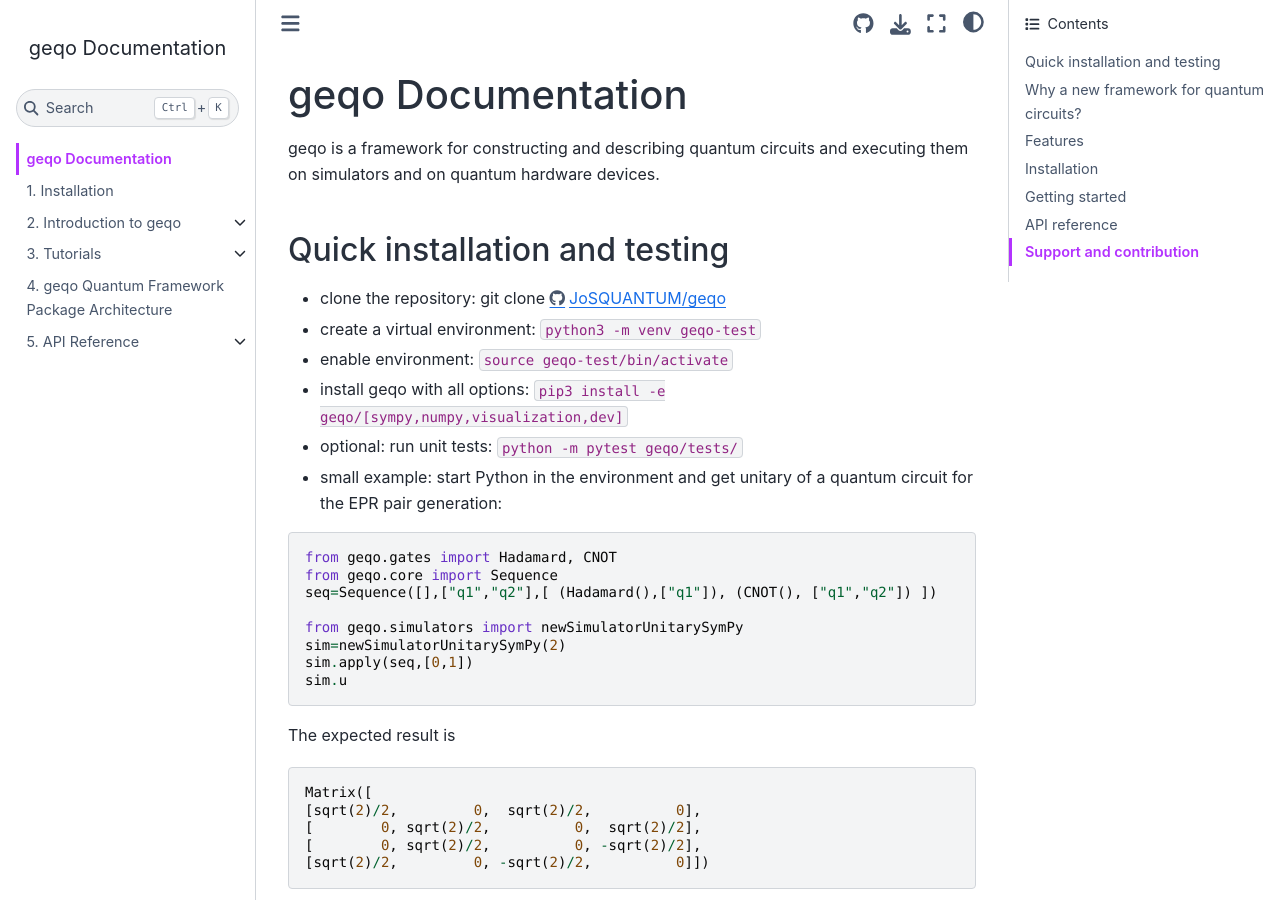
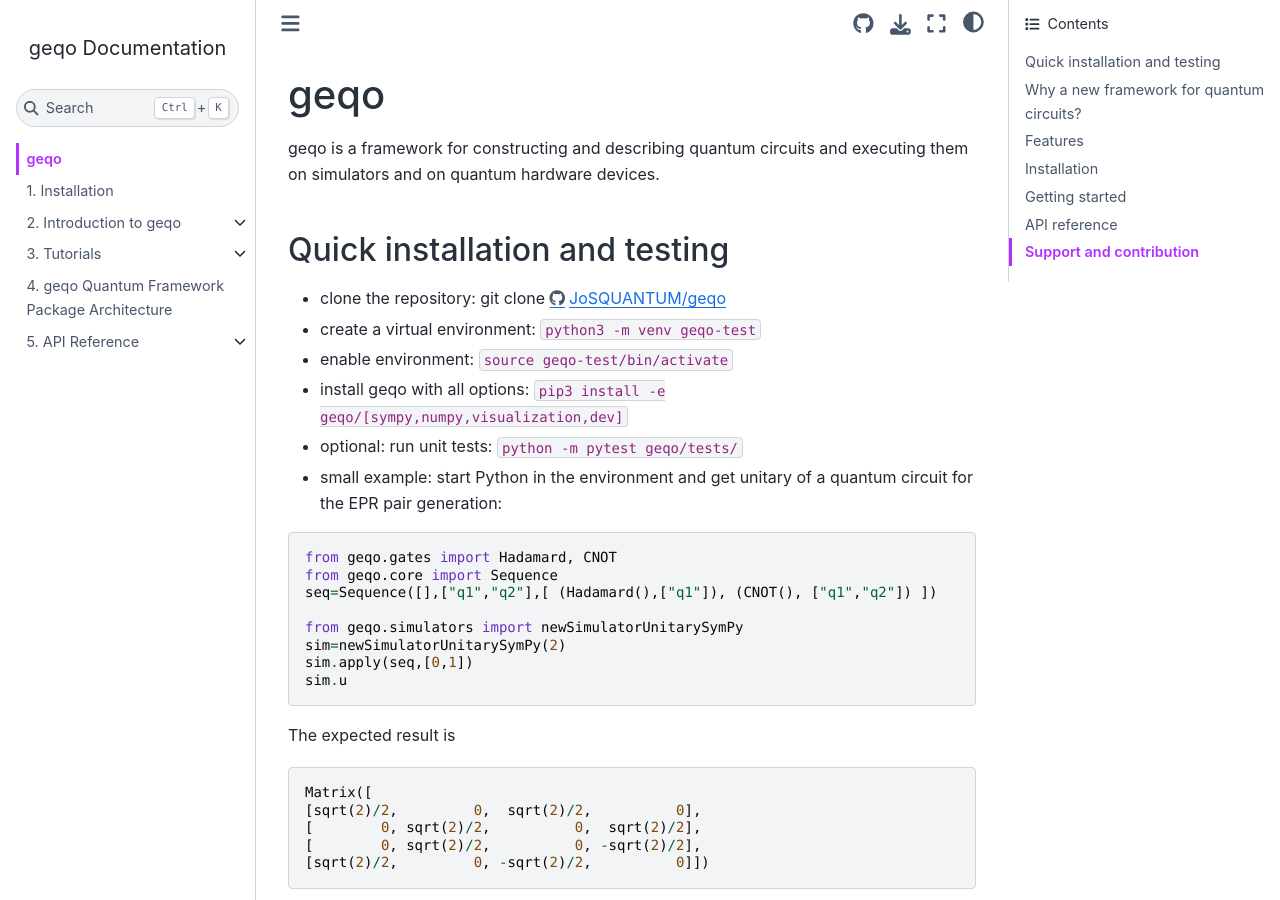
Before and after one commit to jordan0809/geqo, a Jupyter Book: the page built from doc/intro.md, in a window 1280 px wide and 900 px high. Built offline with Jupyter Book 1.0.4 settings and Sphinx 7.4.7 and the Sphinx Book theme 1.1.4, drawn with Linux system fonts in a browser that asks for light colours.

Commit message:
removed a word in a document

```diff
--- a/doc/intro.md
+++ b/doc/intro.md
@@ -1,4 +1,4 @@
-# geqo Documentation
+# geqo
 geqo is a framework for constructing and describing quantum circuits and executing them on simulators and on quantum hardware devices.
 
 ## Quick installation and testing
```
